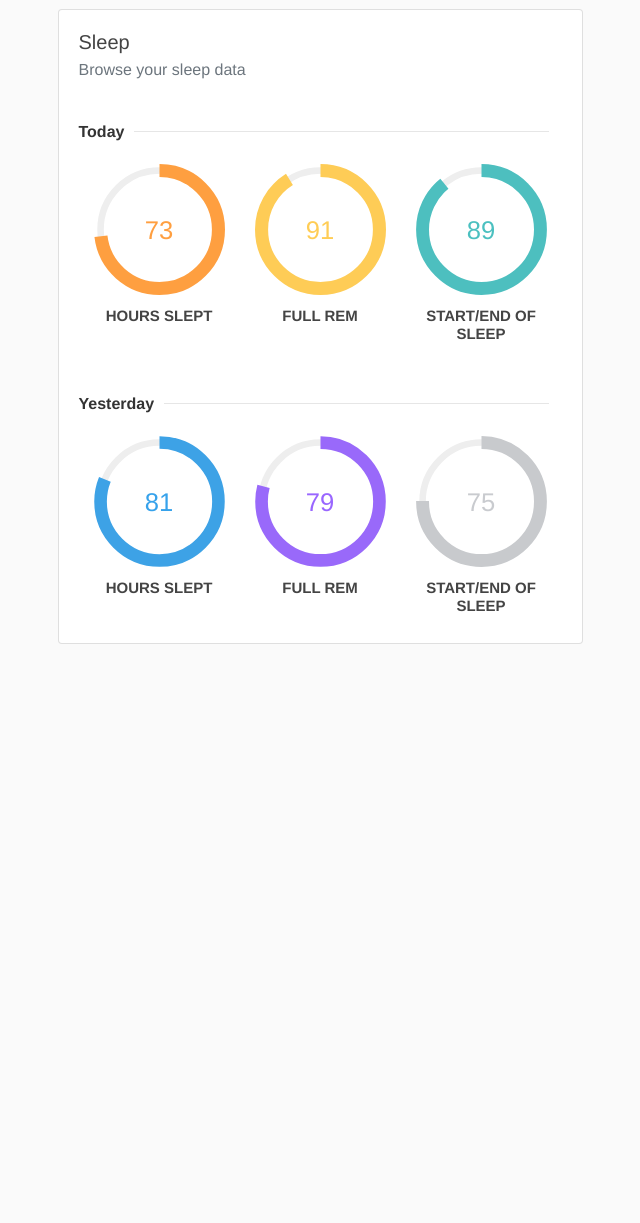
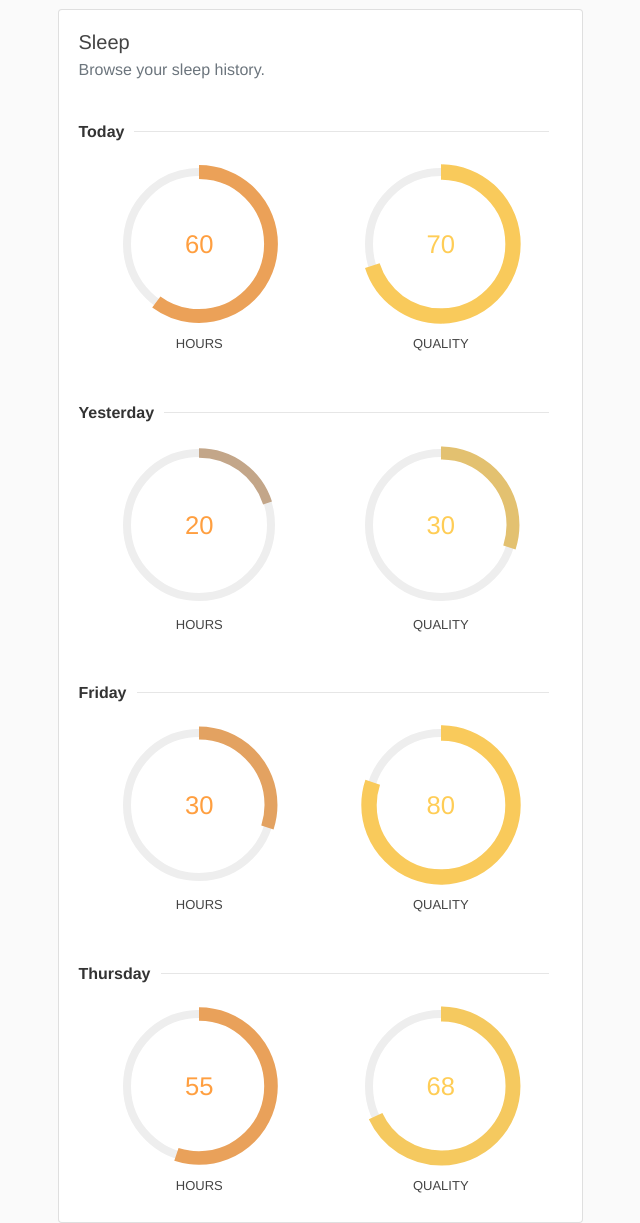
Before and after one commit to Netty2/racefox, a Flask app: page /sleep in a window 1280 px wide. Shown: the part 71-1294 px from the top of the page, without its empty margins (320-960 px from the left). Before the commit the page ends 715 px from the top, so only its background shows below. Run offline with Flask 2, Linux system fonts and the light colour scheme; a user stored in the database is signed in; some libraries are stand-ins or nearby versions.

Commit message:
changed to dynamic fecthing and of display of data in views

```diff
--- a/app/routes.py
+++ b/app/routes.py
@@ -13,7 +13,37 @@ def home():
 
 @app.route("/sleep")
 def load_sleep():
-	return render_template('sleep.html', title = 'Sleep')
+	# TODO: Get the user id and fetch the specific historic data for that user
+	mock_sleep_data = [
+		{
+		"date": "2018-11-25",
+		"day_display_name": "Today",
+		"hours_slept": 0.6,
+		"sleep_quality": 0.7
+		},
+		{
+		"date": "2018-11-24",
+		"day_display_name": "Yesterday",
+		"hours_slept": 0.2,
+		"sleep_quality": 0.3
+		},
+		{
+		"date": "2018-11-23",
+		"day_display_name": "Friday",
+		"hours_slept": 0.3,
+		"sleep_quality": 0.8
+		},
+		{
+		"date": "2018-11-24",
+		"day_display_name": "Thursday",
+		"hours_slept": 0.55,
+		"sleep_quality": 0.68
+		}
+	]
+	if current_user.is_authenticated:
+		return render_template('sleep.html', title = 'Sleep', user_data = mock_sleep_data)
+	else:
+		return redirect(url_for('home'))
 
 @app.route("/activity")
 def load_activity():
@@ -24,8 +54,39 @@ def load_activity():
 
 @app.route("/food")
 def load_food():
+	# TODO: Get the user id and fetch the specific historic data for that user
+	mock_food_data = [
+		{
+		"date": "2018-11-25",
+		"day_display_name": "Today",
+		"carbohydrates": 0.5,
+		"fat": 0.3,
+		"protein": 0.7
+		},
+		{
+		"date": "2018-11-24",
+		"day_display_name": "Yesterday",
+		"carbohydrates": 0.5,
+		"fat": 0.6,
+		"protein": 0.7
+		},
+		{
+		"date": "2018-11-23",
+		"day_display_name": "Friday",
+		"carbohydrates": 0.5,
+		"fat": 0.6,
+		"protein": 0.7
+		},
+		{
+		"date": "2018-11-24",
+		"day_display_name": "Thursday",
+		"carbohydrates": 0.5,
+		"fat": 0.6,
+		"protein": 0.7
+		}
+	]
 	if current_user.is_authenticated:
-		return render_template('food.html', title = 'Food & Nutrition')
+		return render_template('food.html', title = 'Food & Nutrition', user_data = mock_food_data)
 	else:
 		return redirect(url_for('home'))
 
--- /dev/null
+++ b/app/static/graphs.js
@@ -0,0 +1,72 @@
+window.onload = function(){
+  createFoodGraphs();
+  createSleepGraphs();
+}
+
+function createSleepGraphs(){
+  // sleep quality graphs
+  var carbGraphs = document.getElementsByClassName("sleep_quality_chart");
+  for (var i = 0; i < carbGraphs.length; i++){
+    var carbProgressGraph = createProgressGraph(carbGraphs[i], window.chartColors.yellow);
+    carbProgressGraph.animate(carbGraphs[i].getAttribute("data"));
+  }
+  // slept hours graphs
+  var carbGraphs = document.getElementsByClassName("hours_slept_chart");
+  for (var i = 0; i < carbGraphs.length; i++){
+    var carbProgressGraph = createProgressGraph(carbGraphs[i], window.chartColors.orange);
+    carbProgressGraph.animate(carbGraphs[i].getAttribute("data"));
+  }
+
+}
+
+function createFoodGraphs(){
+  // Carb graphs
+  var carbGraphs = document.getElementsByClassName("carb_chart");
+  for (var i = 0; i < carbGraphs.length; i++){
+    var carbProgressGraph = createProgressGraph(carbGraphs[i], window.chartColors.yellow);
+    carbProgressGraph.animate(carbGraphs[i].getAttribute("data"));
+  }
+  // Fat graphs
+  var carbGraphs = document.getElementsByClassName("fat_chart");
+  for (var i = 0; i < carbGraphs.length; i++){
+    var carbProgressGraph = createProgressGraph(carbGraphs[i], window.chartColors.orange);
+    carbProgressGraph.animate(carbGraphs[i].getAttribute("data"));
+  }
+  // protein graphs
+  var carbGraphs = document.getElementsByClassName("protein_chart");
+  for (var i = 0; i < carbGraphs.length; i++){
+    var carbProgressGraph = createProgressGraph(carbGraphs[i], window.chartColors.red);
+    carbProgressGraph.animate(carbGraphs[i].getAttribute("data"));
+  }
+}
+
+function createProgressGraph(reference, color){
+  var graph = new ProgressBar.Circle(reference, {
+    color: '#aaa',
+    strokeWidth: 10,
+    trailWidth: 5,
+    easing: 'bounce',
+    duration: 1400,
+    text: {
+      autoStyleContainer: false
+    },
+    from: { color: '#aaa', width: 4 },
+    to: { color: color, width: 10 },
+    step: function(state, circle) {
+      circle.path.setAttribute('stroke', state.color);
+      circle.path.setAttribute('stroke-width', state.width);
+
+      var value = Math.round(circle.value() * 100);
+      if (value === 0) {
+        circle.setText('');
+      } else {
+        circle.setText(value);
+      }
+
+    }
+  });
+  graph.text.style.fontFamily = '"Raleway", Helvetica, sans-serif';
+  graph.text.style.fontSize = '1.6rem';
+  graph.text.style.color =  color;
+  return graph
+}
--- a/app/static/main.css
+++ b/app/static/main.css
@@ -110,8 +110,8 @@ body{
 		}
 		h2.chart_title {
 			text-align: center;
-			font-size: 15px;
-			font-weight: 600;
+			font-size: 13px;
+			font-weight: 400;
 			text-transform: uppercase;
 			margin-top: -8px;
 		}
--- a/app/templates/activity.html
+++ b/app/templates/activity.html
@@ -1,10 +1,5 @@
 {% extends "layout.html" %}
 {% block content %}
-
-
-{% if current_user.is_authenticated == false %}
-	<div class="transbox"><center><h1 style="margin-top: 330px"><a href="{{ url_for('login') }}">Logga in</a> för att kunna använda tjänsten</h1></center></div>
-{% endif %}
 
 <div class="container">
 	<div class="row">
--- a/app/templates/layout.html
+++ b/app/templates/layout.html
@@ -77,7 +77,7 @@
 
     <script src="{{ url_for('static', filename='progressbar.min.js') }}"></script>
   	<script src="{{ url_for('static', filename='utils.js') }}"></script>
-  	<script src="{{ url_for('static', filename='main.js') }}"></script>
+  	<script src="{{ url_for('static', filename='graphs.js') }}"></script>
     {% block body %}
     {% endblock body %}
 	</main>
--- a/app/templates/sleep.html
+++ b/app/templates/sleep.html
@@ -1,68 +1,41 @@
 {% extends "layout.html" %}
 {% block content %}
 
-
-{% if current_user.is_authenticated == false %}
-	<div class="transbox"><center><h1 style="margin-top: 330px"><a href="{{ url_for('login') }}">Logga in</a> för att kunna använda tjänsten</h1></center></div>
-{% endif %}
-
 <div class="container">
-	<div class="row">
+		<div class="row">
 			<div class="col-lg-3"></div>
 			<div class="col-lg-6">
 				<div class="card">
 					<div class="card-body">
 						<h5 class="card-title">Sleep</h5>
-						<h6 class="card-subtitle mb-4 text-muted">Browse your sleep data</h6>
+						{% if user_data %}
+						<h6 class="card-subtitle mb-4 text-muted">Browse your sleep history.</h6>
 						<div class="days">
-
+							{% for day in user_data %}
 							<div class="single_day">
-								<div class="day_name"><p>Today</p></div>
+								<div class="day_name"><p>{{day.day_display_name}}</p></div>
 								<div class="container">
 									<div class="row">
 										<div class="chart-wrapper col">
-											<div id="sleep_chart_day_1_1" class="chart_progress"></div>
-											<h2 class="chart_title">Hours Slept</h2>
+											<div class="hours_slept_chart chart_progress", data={{day.hours_slept}}></div>
+											<h2 class="chart_title">Hours</h2>
 										</div>
 										<div class="chart-wrapper col">
-											<div id="sleep_chart_day_1_2" class="chart_progress"></div>
-											<h2 class="chart_title">Full REM</h2>
-										</div>
-										<div class="chart-wrapper col">
-											<div id="sleep_chart_day_1_3" class="chart_progress"></div>
-											<h2 class="chart_title">Start/End of Sleep</h2>
+											<div class="sleep_quality_chart chart_progress", data={{day.sleep_quality}}></div>
+											<h2 class="chart_title">Quality</h2>
 										</div>
 									</div>
 								</div>
 							</div>
-
-							<div class="single_day">
-								<div class="day_name"><p>Yesterday</p></div>
-								<div class="container">
-									<div class="row">
-										<div class="chart-wrapper col">
-											<div id="sleep_chart_day_2_1" class="chart_progress"></div>
-											<h2 class="chart_title">Hours Slept</h2>
-										</div>
-										<div class="chart-wrapper col">
-											<div id="sleep_chart_day_2_2" class="chart_progress"></div>
-											<h2 class="chart_title">Full REM</h2>
-										</div>
-										<div class="chart-wrapper col">
-											<div id="sleep_chart_day_2_3" class="chart_progress"></div>
-											<h2 class="chart_title">Start/End of Sleep</h2>
-										</div>
-									</div>
-								</div>
-
-							</div>
+							{% endfor %}
 						</div>
-
+						{% else %}
+						<h6 class="card-subtitle mb-4 text-muted">You don't have any recorded data yet.</h6>
+						{% endif %}
 					</div>
 				</div>
 			</div>
 			<div class="col-lg-3"></div>
 		</div>
 </div>
-
 {% endblock content%}
```
Also changed, not shown: app/static/main.js (+0 -77 lines), app/templates/food.html (+13 -35 lines), app/templates/account.html (indentation only).
